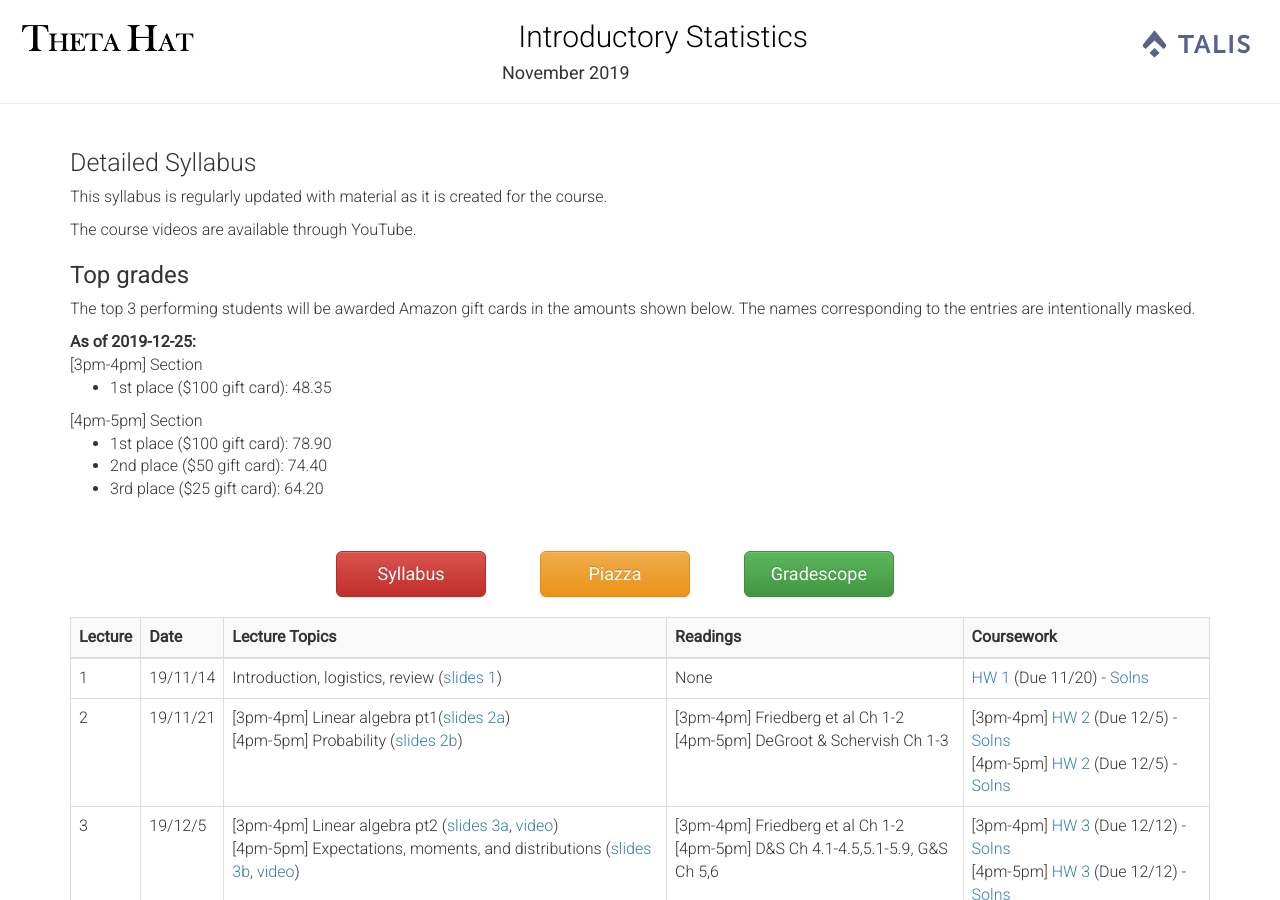
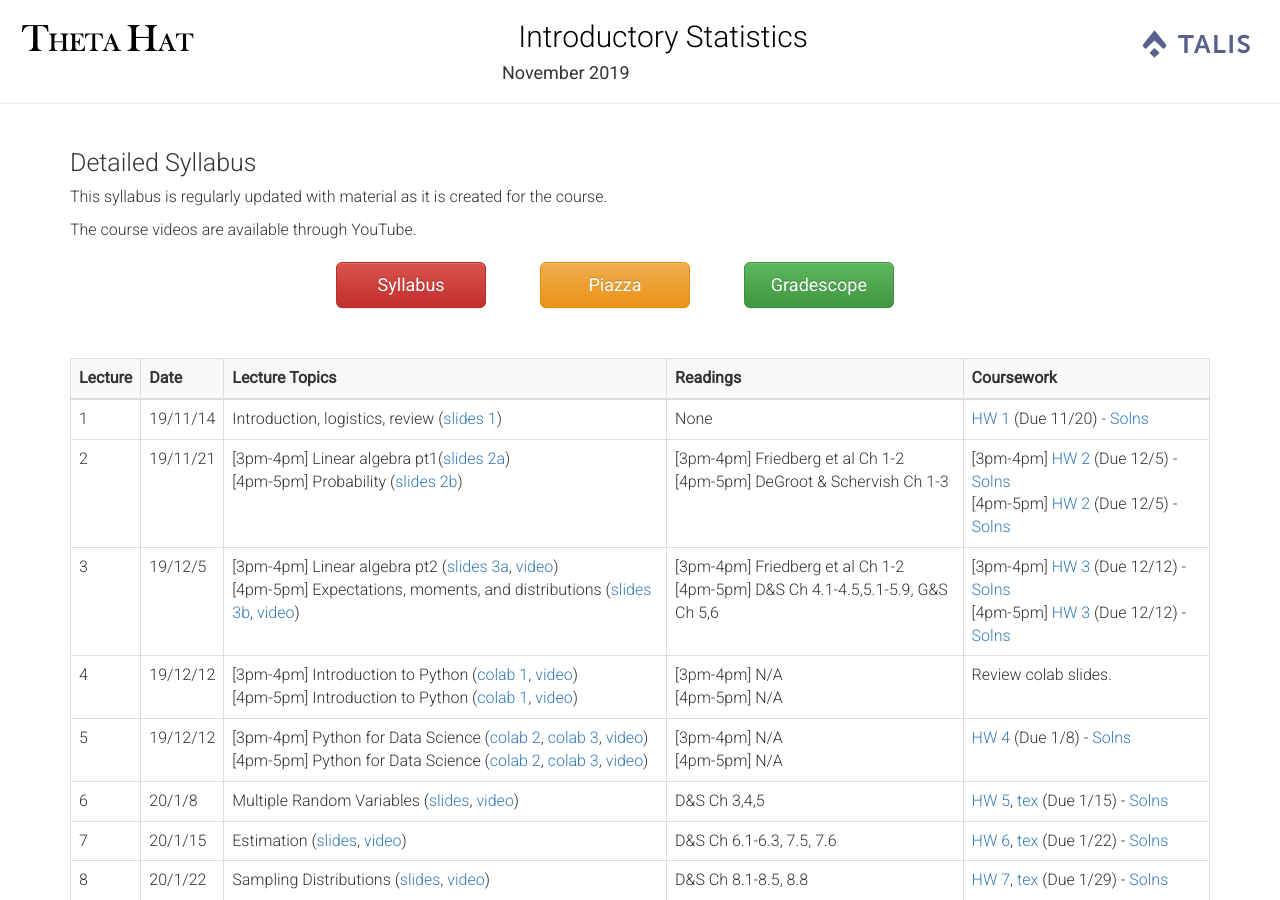
Before and after one commit to talisstats/talisstats.github.io, a Jekyll site: the page syllabus.html, which Jekyll copies as it is, in a window 1280 px wide and 900 px high. Built offline with Jekyll 4.4.1, drawn with Linux system fonts in a browser that asks for light colours; nearby versions of some CDN libraries.

Commit message:
Removes point leaderboard

```diff
--- a/syllabus.html
+++ b/syllabus.html
@@ -41,25 +41,6 @@
   <p>
     The course videos are available through YouTube.<br>
   </p>
-
-  <h3>Top grades</h3>
-  <p>
-  The top 3 performing students will be awarded Amazon gift cards in the amounts
-  shown below. The names corresponding to the entries are intentionally masked. <br>
-  </p>
-
-  <b>As of 2019-12-25:</b> <br>
-  [3pm-4pm] Section
-  <ul>
-    <li>1st place ($100 gift card): 48.35</li>
-  </ul>
-  [4pm-5pm] Section
-  <ul>
-    <li>1st place ($100 gift card): 78.90</li>
-    <li>2nd place ($50 gift card): 74.40</li>
-    <li>3rd place ($25 gift card): 64.20</li>
-  </ul>
-</div>
 
 <div style="text-align:center; padding:10px 0px 20px 0px;">
     <a href="syllabus.html" style="margin-right:50px">
```
